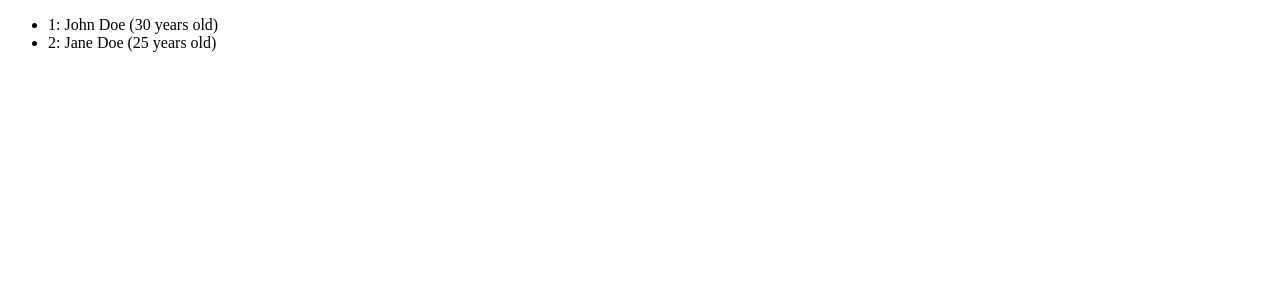
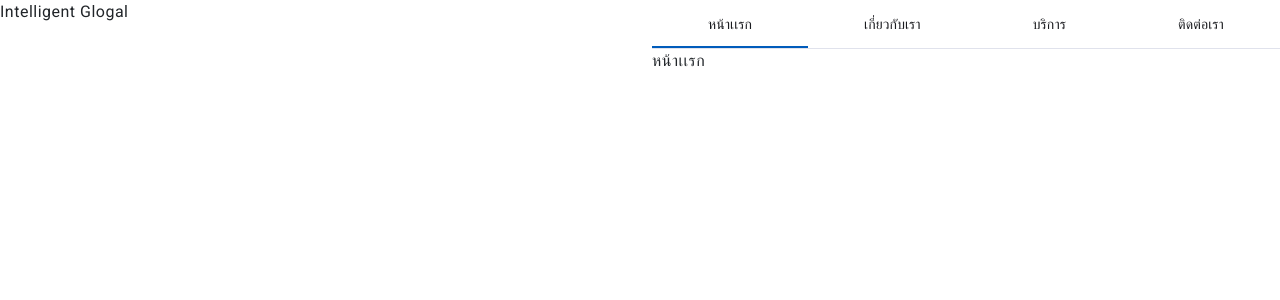
Before and after one commit to Supattalak-Phoha/Intelligent-Global-BK, an Angular app: page / in a window 1280 px wide. Shown: the top 300 px of the page. Built offline with nearby package versions, Linux system fonts and the light colour scheme.

Commit message:
Update code

```diff
--- a/angular.json
+++ b/angular.json
@@ -39,7 +39,9 @@
               }
             ],
             "styles": [
-              "src/styles.scss"
+              "@angular/material/prebuilt-themes/azure-blue.css",
+              "src/styles.scss",
+              "node_modules/bootstrap/dist/css/bootstrap.min.css"
             ],
             "scripts": []
           },
@@ -98,6 +100,7 @@
               }
             ],
             "styles": [
+              "@angular/material/prebuilt-themes/azure-blue.css",
               "src/styles.scss"
             ],
             "scripts": []
--- a/package.json
+++ b/package.json
@@ -11,13 +11,16 @@
   "private": true,
   "dependencies": {
     "@angular/animations": "^18.1.0",
+    "@angular/cdk": "^18.1.3",
     "@angular/common": "^18.1.0",
     "@angular/compiler": "^18.1.0",
     "@angular/core": "^18.1.0",
     "@angular/forms": "^18.1.0",
+    "@angular/material": "^18.1.3",
     "@angular/platform-browser": "^18.1.0",
     "@angular/platform-browser-dynamic": "^18.1.0",
     "@angular/router": "^18.1.0",
+    "bootstrap": "^5.3.3",
     "rxjs": "~7.8.0",
     "tslib": "^2.3.0",
     "zone.js": "~0.14.3"
--- a/src/app/app.component.html
+++ b/src/app/app.component.html
@@ -1,2 +1,14 @@
 <!-- app.component.html -->
-<router-outlet></router-outlet>
+<div class="row">
+    <div class="col-6">Intelligent Glogal</div>
+    <div class="col-6"><mat-tab-group>
+            <mat-tab label="หน้าเเรก"> หน้าเเรก </mat-tab>
+            <mat-tab label="เกี่ยวกับเรา"> เกี่ยวกับเรา </mat-tab>
+            <mat-tab label="บริการ"> บริการ </mat-tab>
+            <mat-tab label="ติดต่อเรา"> ติดต่อเรา </mat-tab>
+        </mat-tab-group>
+    </div>
+</div>
+<div>
+    <router-outlet></router-outlet>
+</div>
--- a/src/app/app.module.ts
+++ b/src/app/app.module.ts
@@ -5,6 +5,8 @@ import { AppComponent } from './app.component';
 import { HomeComponent } from './home/home.component';
 import { ContactComponent } from './contact/contact.component';
 import { HttpClientModule } from '@angular/common/http';
+import { provideAnimationsAsync } from '@angular/platform-browser/animations/async';
+import { MatTabsModule } from '@angular/material/tabs';
 
 @NgModule({
   declarations: [
@@ -15,9 +17,12 @@ import { HttpClientModule } from '@angular/common/http';
   imports: [
     BrowserModule,
     AppRoutingModule,
-    HttpClientModule
+    HttpClientModule,
+    MatTabsModule
   ],
-  providers: [],
+  providers: [
+    provideAnimationsAsync()
+  ],
   bootstrap: [AppComponent]
 })
 export class AppModule { }
--- a/src/app/home/home.component.html
+++ b/src/app/home/home.component.html
@@ -1,7 +1,7 @@
-<div *ngIf="data.length > 0">
+<!-- <div *ngIf="data.length > 0">
     <ul>
         <li *ngFor="let item of data">
             {{ item.id }}: {{ item.name }} ({{ item.age }} years old)
         </li>
     </ul>
-</div>
+</div> -->
--- a/src/index.html
+++ b/src/index.html
@@ -6,8 +6,10 @@
   <base href="/">
   <meta name="viewport" content="width=device-width, initial-scale=1">
   <link rel="icon" type="image/x-icon" href="favicon.ico">
+  <link href="https://fonts.googleapis.com/css2?family=Roboto:wght@300;400;500&display=swap" rel="stylesheet">
+  <link href="https://fonts.googleapis.com/icon?family=Material+Icons" rel="stylesheet">
 </head>
-<body>
+<body class="mat-typography">
   <app-root></app-root>
 </body>
 </html>
--- a/src/styles.scss
+++ b/src/styles.scss
@@ -1 +1,4 @@
 /* You can add global styles to this file, and also import other style files */
+
+html, body { height: 100%; }
+body { margin: 0; font-family: Roboto, "Helvetica Neue", sans-serif; }
```
Also changed, not shown: 1 other file (tests, documents, lock files or other folders).
